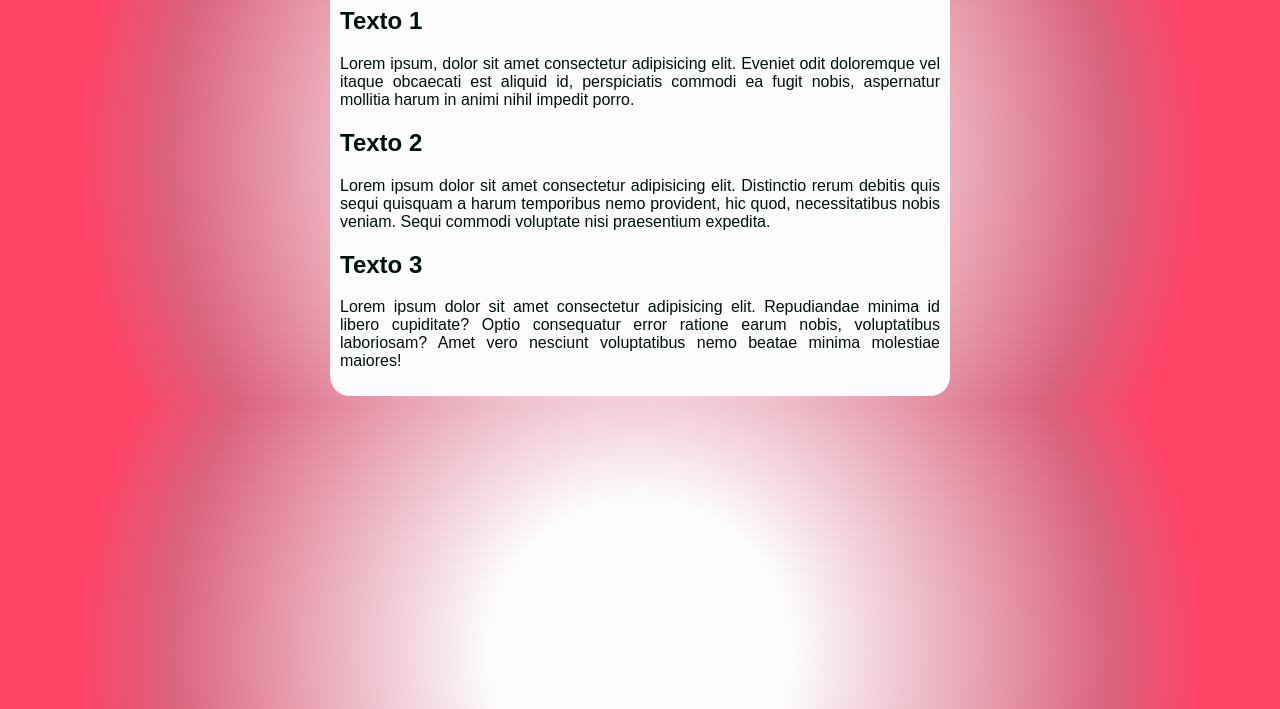
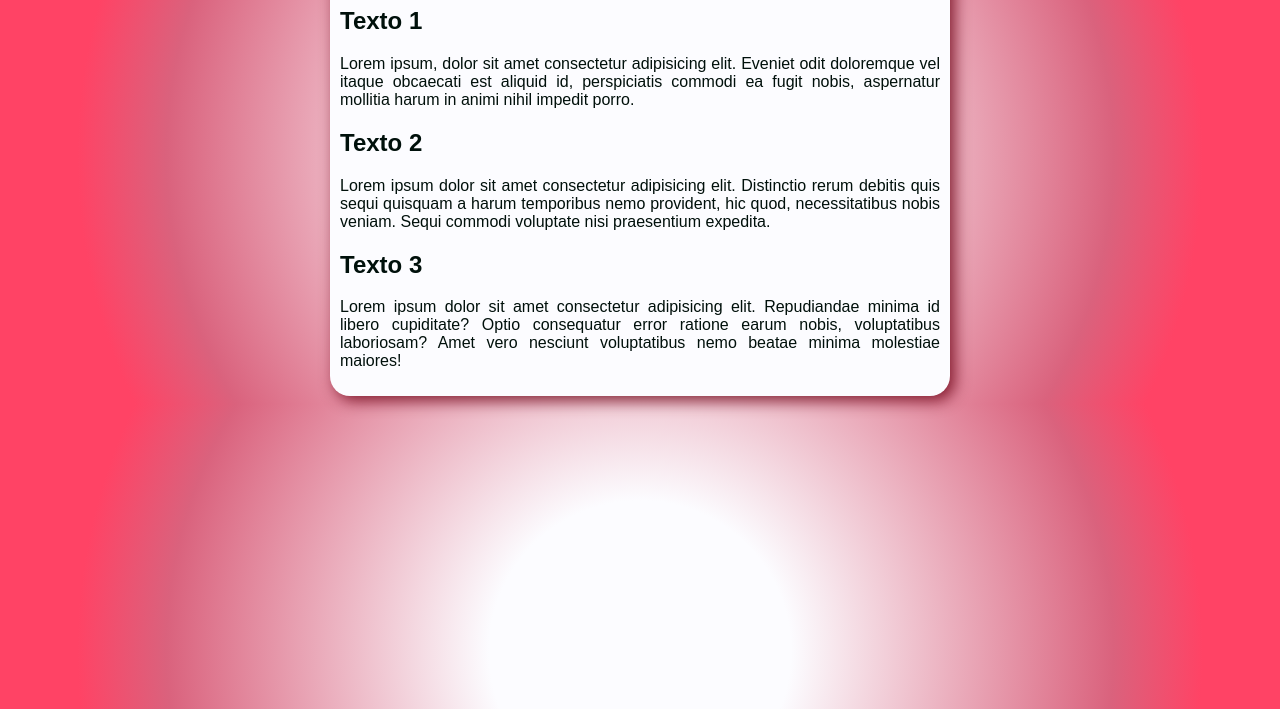
Before and after one commit to gilgulart/cursoHtml, a plain HTML site: page modulo1/exercícios/Ex11/index.html in a window 1280 px wide. Shown: the part 91-800 px from the top of the page. Drawn offline with Linux system fonts and the light colour scheme.

Commit message:
alteracoes

```diff
--- a/modulo1/exercícios/Ex11/style.css
+++ b/modulo1/exercícios/Ex11/style.css
@@ -20,6 +20,7 @@ body {
 
 main {
   background-color: #fcfcff;
+  box-shadow: 5px 5px 15px #73071bdc;
   width: 600px;
   padding: 10px;
   margin: auto;
```
